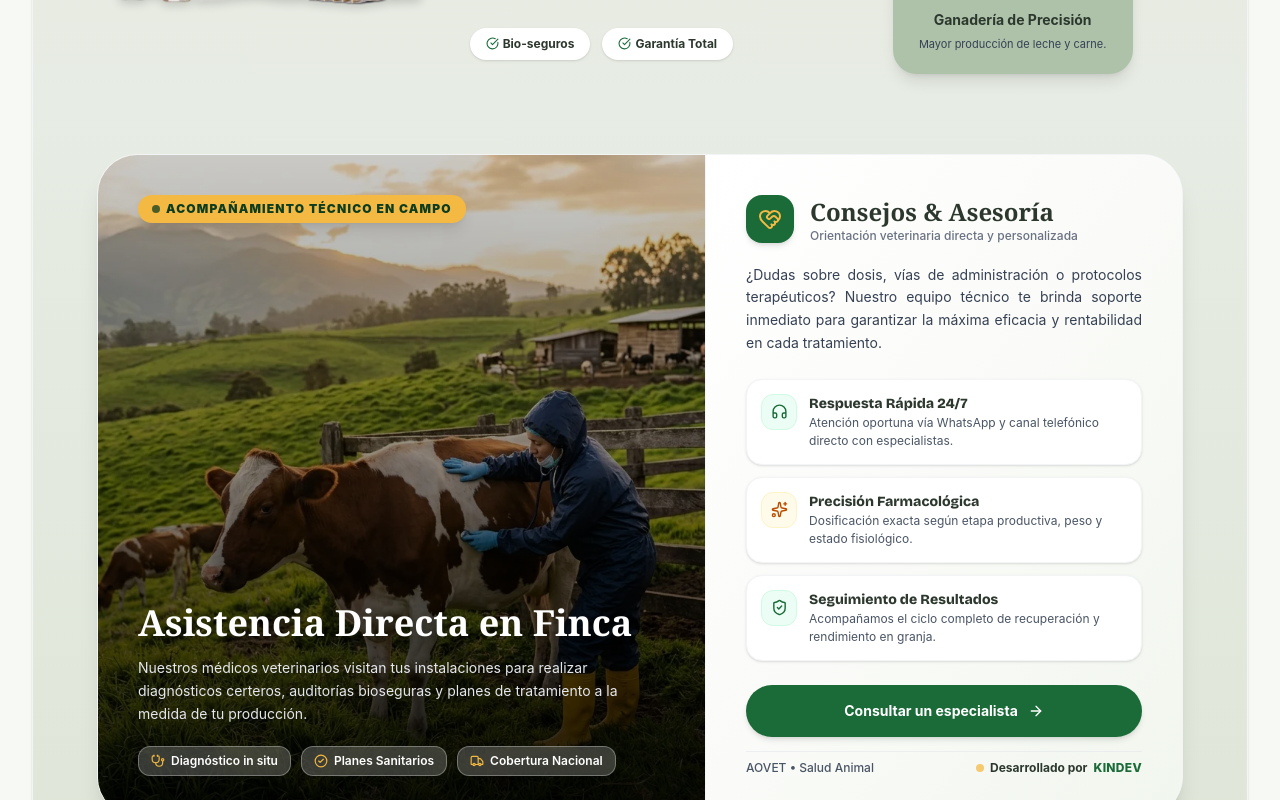
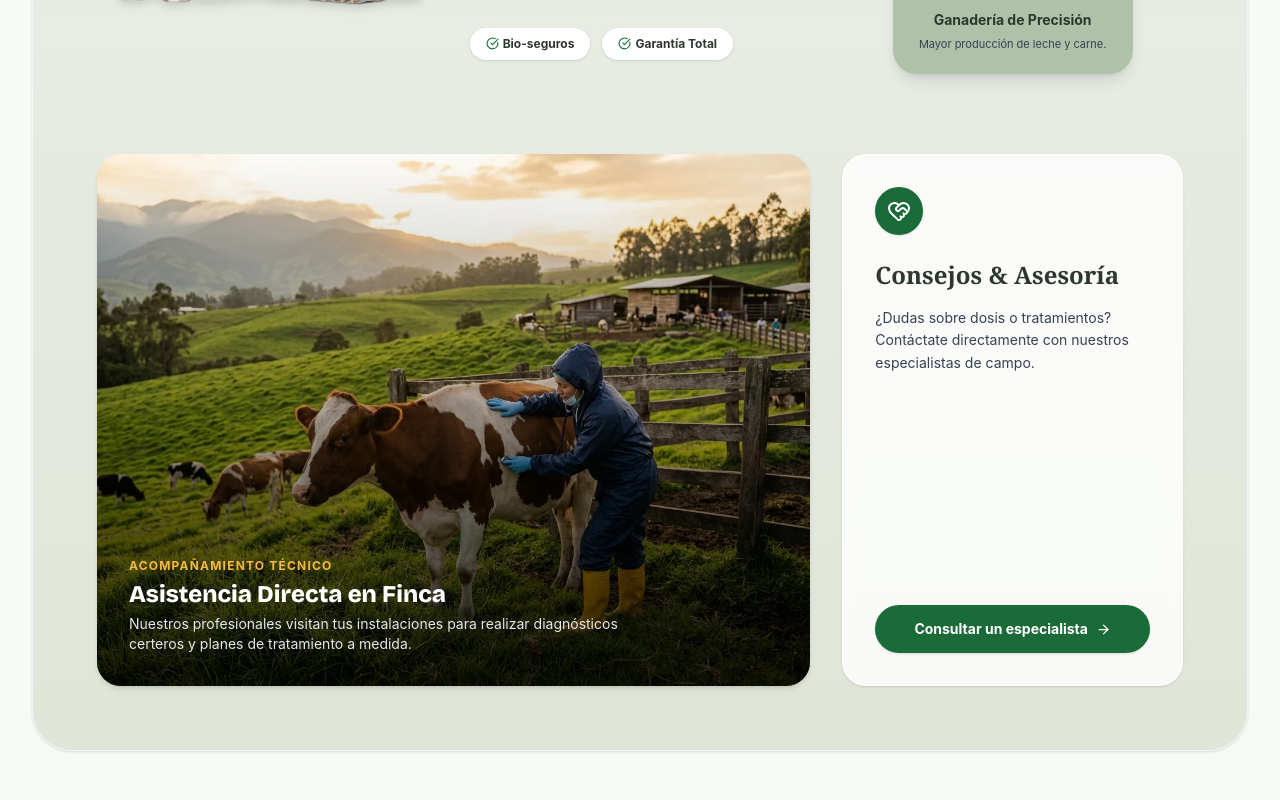
Before and after one commit to kindevec/AOVET-Veterinaria, a React (Vite) app: page / in a window 1280 px wide. Shown: the part 3540-4340 px from the top of the page. Built offline with nearby package versions, Linux system fonts and the light colour scheme.

Commit message:
revert: restaurar el formato original de dos tarjetas para Asistencia en Finca y Consejos & Asesoria

```diff
--- a/src/pages/Inicio.jsx
+++ b/src/pages/Inicio.jsx
@@ -1,6 +1,6 @@
 import { motion } from 'motion/react';
 import { useNavigate } from 'react-router-dom';
-import { MapPin, Phone, Mail, Clock, Plus, ArrowRight, ShieldCheck, Zap, PackageCheck, Award, HeartHandshake, Sparkles, CheckCircle, MessageCircle, Stethoscope, Headphones, CheckCircle2, Truck } from 'lucide-react';
+import { MapPin, Phone, Mail, Clock, Plus, ArrowRight, ShieldCheck, Zap, PackageCheck, Award, HeartHandshake, Sparkles, CheckCircle, MessageCircle } from 'lucide-react';
 import BotonCTA from '../components/ui/BotonCTA';
 import SeparadorGrieta from '../components/ui/SeparadorGrieta';
 import CarruselRecomendados from '../components/ui/CarruselRecomendados';
@@ -380,138 +380,25 @@ const Inicio = () => {
             </motion.div>
           </motion.div>
 
-          {/* PARTE 3: ASISTENCIA Y CONSEJOS UNIFICADOS (Contenedor Completo de Margen a Margen) */}
-          <motion.div
-            initial="hidden"
-            whileInView="visible"
-            viewport={{ once: true }}
-            variants={staggerContainer}
-            className="w-full pt-4"
-          >
-            <motion.div
-              variants={fadeInUp}
-              className="w-full rounded-2xl sm:rounded-[2.5rem] overflow-hidden bg-white shadow-xl border border-gray-100 flex flex-col lg:flex-row items-stretch"
-            >
-              {/* Lado Izquierdo: Imagen Panorámica con Overlay y Badges Profesionales */}
-              <div className="lg:w-[56%] relative min-h-[340px] sm:min-h-[420px] lg:min-h-[460px] overflow-hidden group flex flex-col justify-between p-6 sm:p-10">
-                <img
-                  src={secFarmAction}
-                  alt="Asistencia veterinaria directa en finca Ecuador"
-                  width="900"
-                  height="500"
-                  loading="lazy"
-                  decoding="async"
-                  className="absolute inset-0 w-full h-full object-cover object-center group-hover:scale-105 transition-transform duration-700 pointer-events-none"
-                />
-                {/* Degradado para máxima legibilidad */}
-                <div className="absolute inset-0 bg-gradient-to-t from-black/90 via-black/45 to-black/20 pointer-events-none"></div>
-
-                {/* Badge Superior */}
-                <div className="relative z-10">
-                  <span className="inline-flex items-center gap-1.5 text-[10px] sm:text-xs font-black uppercase tracking-widest bg-[var(--color-aovet-accent)] text-[var(--color-aovet-dark)] px-3.5 py-1.5 rounded-full shadow-lg">
-                    <span className="w-2 h-2 rounded-full bg-[var(--color-aovet-dark)] animate-pulse"></span>
-                    Acompañamiento Técnico en Campo
-                  </span>
-                </div>
-
-                {/* Contenido Inferior de la Imagen */}
-                <div className="relative z-10 space-y-3 pt-12">
-                  <h3 className="text-2xl sm:text-3xl lg:text-4xl font-extrabold text-white font-serif leading-tight drop-shadow-md">
-                    Asistencia Directa en Finca
-                  </h3>
-                  <p className="text-xs sm:text-sm text-gray-200 leading-relaxed max-w-xl">
-                    Nuestros médicos veterinarios visitan tus instalaciones para realizar diagnósticos certeros, auditorías bioseguras y planes de tratamiento a la medida de tu producción.
-                  </p>
-
-                  {/* Badges de características con iconos acordes a la paleta */}
-                  <div className="pt-2 flex flex-wrap gap-2 sm:gap-2.5">
-                    <span className="inline-flex items-center gap-1.5 bg-white/20 backdrop-blur-md text-white text-[11px] sm:text-xs font-semibold px-3 py-1.5 rounded-xl border border-white/30">
-                      <Stethoscope size={14} className="text-[var(--color-aovet-accent)]" /> Diagnóstico in situ
-                    </span>
-                    <span className="inline-flex items-center gap-1.5 bg-white/20 backdrop-blur-md text-white text-[11px] sm:text-xs font-semibold px-3 py-1.5 rounded-xl border border-white/30">
-                      <CheckCircle2 size={14} className="text-[var(--color-aovet-accent)]" /> Planes Sanitarios
-                    </span>
-                    <span className="inline-flex items-center gap-1.5 bg-white/20 backdrop-blur-md text-white text-[11px] sm:text-xs font-semibold px-3 py-1.5 rounded-xl border border-white/30">
-                      <Truck size={14} className="text-[var(--color-aovet-accent)]" /> Cobertura Nacional
-                    </span>
-                  </div>
-                </div>
+          {/* PARTE 3 */}
+          <motion.div initial="hidden" whileInView="visible" viewport={{ once: true }} variants={staggerContainer} className="grid grid-cols-1 lg:grid-cols-3 gap-8 items-stretch pt-4">
+            <motion.div variants={fadeInUp} className="lg:col-span-2 h-[260px] sm:h-[350px] lg:h-auto rounded-none sm:rounded-3xl overflow-hidden shadow-md relative group">
+              <img src={secFarmAction} alt="Veterinario en campo Ecuador" width="800" height="400" loading="lazy" decoding="async" className="w-full h-full object-cover group-hover:scale-105 transition-transform duration-700" />
+              <div className="absolute inset-0 bg-gradient-to-t from-black/80 via-black/30 to-transparent flex flex-col justify-end p-5 sm:p-8 text-white">
+                <span className="text-[var(--color-aovet-accent)] font-bold text-[11px] sm:text-xs uppercase tracking-widest mb-1">Acompañamiento Técnico</span>
+                <h4 className="text-xl sm:text-2xl font-bold">Asistencia Directa en Finca</h4>
+                <p className="text-xs sm:text-sm text-gray-200 max-w-lg mt-1">Nuestros profesionales visitan tus instalaciones para realizar diagnósticos certeros y planes de tratamiento a medida.</p>
               </div>
-
-              {/* Lado Derecho: Asesoría, Beneficios con Iconos, Botón y Crédito KINDEV */}
-              <div className="lg:w-[44%] p-6 sm:p-8 md:p-10 flex flex-col justify-between bg-gradient-to-br from-white via-[#FAFBF8] to-[#F1F6EE] border-t lg:border-t-0 lg:border-l border-gray-100">
-                <div className="space-y-5">
-                  {/* Encabezado */}
-                  <div className="flex items-start gap-4">
-                    <div className="w-12 h-12 rounded-2xl bg-[var(--color-aovet-primary)] text-white flex items-center justify-center shadow-md flex-shrink-0">
-                      <HeartHandshake size={24} className="text-[var(--color-aovet-accent)]" />
-                    </div>
-                    <div>
-                      <h3 className="text-xl sm:text-2xl font-extrabold text-[#2C382E] font-serif leading-snug">
-                        Consejos & Asesoría
-                      </h3>
-                      <p className="text-xs text-gray-500 font-medium">Orientación veterinaria directa y personalizada</p>
-                    </div>
-                  </div>
-
-                  <p className="text-xs sm:text-sm text-gray-700 leading-relaxed text-justify">
-                    ¿Dudas sobre dosis, vías de administración o protocolos terapéuticos? Nuestro equipo técnico te brinda soporte inmediato para garantizar la máxima eficacia y rentabilidad en cada tratamiento.
-                  </p>
-
-                  {/* Bloques de Beneficios con Iconos Profesionales */}
-                  <div className="space-y-3 pt-1">
-                    <div className="flex items-start gap-3 bg-white p-3 sm:p-3.5 rounded-2xl border border-gray-100 shadow-sm">
-                      <div className="w-9 h-9 rounded-xl bg-emerald-50 text-[var(--color-aovet-primary)] flex items-center justify-center flex-shrink-0 border border-emerald-100">
-                        <Headphones size={17} />
-                      </div>
-                      <div>
-                        <h4 className="text-xs sm:text-sm font-bold text-[#2C382E]">Respuesta Rápida 24/7</h4>
-                        <p className="text-[11px] sm:text-xs text-gray-600 leading-normal">Atención oportuna vía WhatsApp y canal telefónico directo con especialistas.</p>
-                      </div>
-                    </div>
-
-                    <div className="flex items-start gap-3 bg-white p-3 sm:p-3.5 rounded-2xl border border-gray-100 shadow-sm">
-                      <div className="w-9 h-9 rounded-xl bg-amber-50 text-amber-700 flex items-center justify-center flex-shrink-0 border border-amber-100">
-                        <Sparkles size={17} />
-                      </div>
-                      <div>
-                        <h4 className="text-xs sm:text-sm font-bold text-[#2C382E]">Precisión Farmacológica</h4>
-                        <p className="text-[11px] sm:text-xs text-gray-600 leading-normal">Dosificación exacta según etapa productiva, peso y estado fisiológico.</p>
-                      </div>
-                    </div>
-
-                    <div className="flex items-start gap-3 bg-white p-3 sm:p-3.5 rounded-2xl border border-gray-100 shadow-sm">
-                      <div className="w-9 h-9 rounded-xl bg-emerald-50 text-[var(--color-aovet-primary)] flex items-center justify-center flex-shrink-0 border border-emerald-100">
-                        <ShieldCheck size={17} />
-                      </div>
-                      <div>
-                        <h4 className="text-xs sm:text-sm font-bold text-[#2C382E]">Seguimiento de Resultados</h4>
-                        <p className="text-[11px] sm:text-xs text-gray-600 leading-normal">Acompañamos el ciclo completo de recuperación y rendimiento en granja.</p>
-                      </div>
-                    </div>
-                  </div>
-                </div>
-
-                {/* Botón de Acción y Crédito KINDEV */}
-                <div className="pt-6 space-y-3.5">
-                  <button
-                    onClick={() => window.open('https://wa.me/593985401224?text=Hola,%20deseo%20consultar%20con%20un%20especialista%20de%20AOVET%20acerca%20de%20asesoria%20tecnica', '_blank')}
-                    className="w-full bg-[var(--color-aovet-primary)] hover:bg-[var(--color-aovet-dark)] text-white font-bold py-3.5 sm:py-4 px-6 rounded-full transition-all flex items-center justify-center gap-2.5 shadow-md hover:shadow-lg active:scale-95 text-xs sm:text-sm cursor-pointer"
-                  >
-                    <span>Consultar un especialista</span>
-                    <ArrowRight size={16} />
-                  </button>
-
-                  {/* Desarrollado por KINDEV */}
-                  <div className="pt-2 flex items-center justify-between border-t border-gray-200/60 text-[11px] sm:text-xs text-gray-500">
-                    <span className="font-medium text-gray-600">AOVET &bull; Salud Animal</span>
-                    <span className="inline-flex items-center gap-1.5 font-bold text-[#2C382E]">
-                      <span className="w-2 h-2 rounded-full bg-[var(--color-aovet-accent)] animate-pulse"></span>
-                      Desarrollado por <span className="text-[var(--color-aovet-primary)] font-extrabold tracking-wide">KINDEV</span>
-                    </span>
-                  </div>
-                </div>
+            </motion.div>
+            <motion.div variants={fadeInUp} className="bg-white/80 backdrop-blur-sm rounded-2xl sm:rounded-3xl p-6 sm:p-8 flex flex-col justify-between shadow-sm border border-white/60 relative overflow-hidden">
+              <div>
+                <div className="w-10 h-10 sm:w-12 sm:h-12 rounded-full bg-[var(--color-aovet-primary)] text-white flex items-center justify-center mb-4 sm:mb-6 shadow-sm"><HeartHandshake size={20} className="sm:w-6 sm:h-6" /></div>
+                <h3 className="text-xl sm:text-2xl font-bold text-[#2C382E] font-serif mb-3 sm:mb-4">Consejos & Asesoría</h3>
+                <p className="text-xs sm:text-sm text-gray-700 leading-relaxed mb-6">¿Dudas sobre dosis o tratamientos? Contáctate directamente con nuestros especialistas de campo.</p>
               </div>
+              <button onClick={() => window.open('https://wa.me/593985401224', '_blank')} className="w-full bg-[var(--color-aovet-primary)] hover:bg-[var(--color-aovet-dark)] text-white font-bold py-3 sm:py-3.5 px-6 rounded-full transition-colors flex items-center justify-center gap-2 shadow-sm text-xs sm:text-sm cursor-pointer">
+                Consultar un especialista <ArrowRight size={15} />
+              </button>
             </motion.div>
           </motion.div>
         </motion.div>
```
